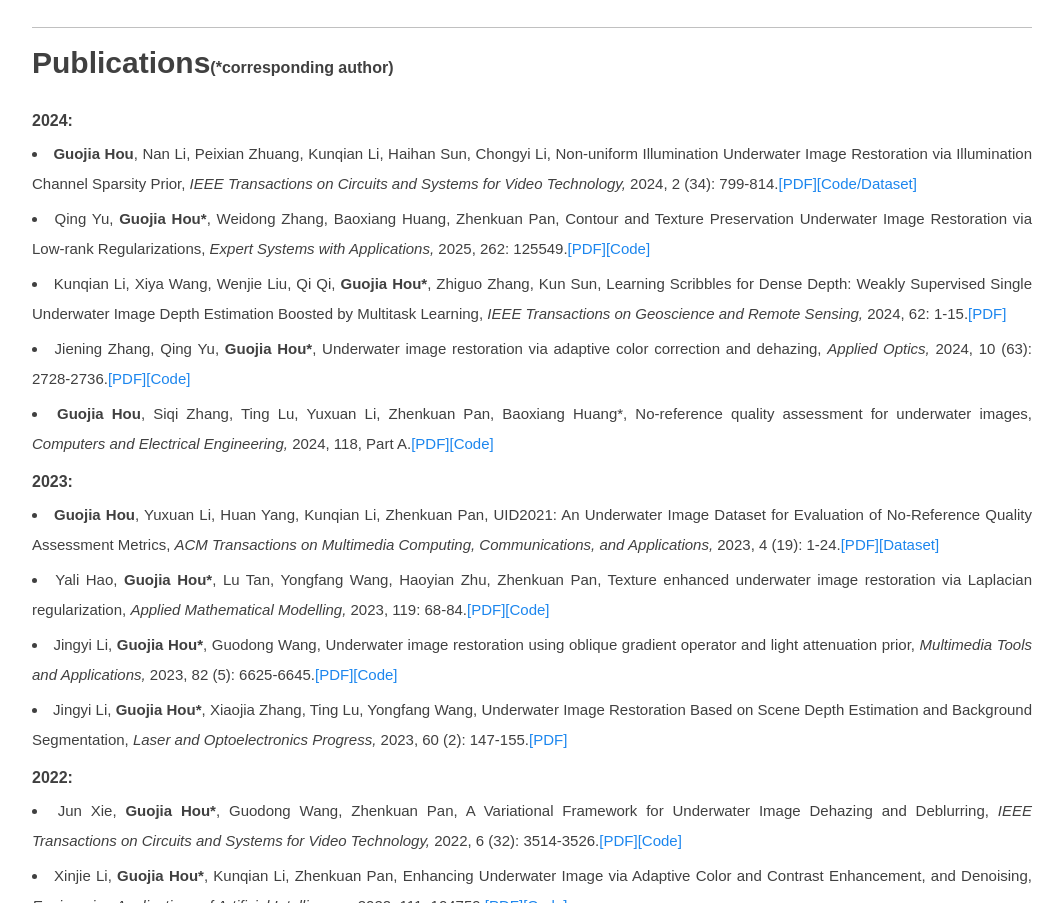
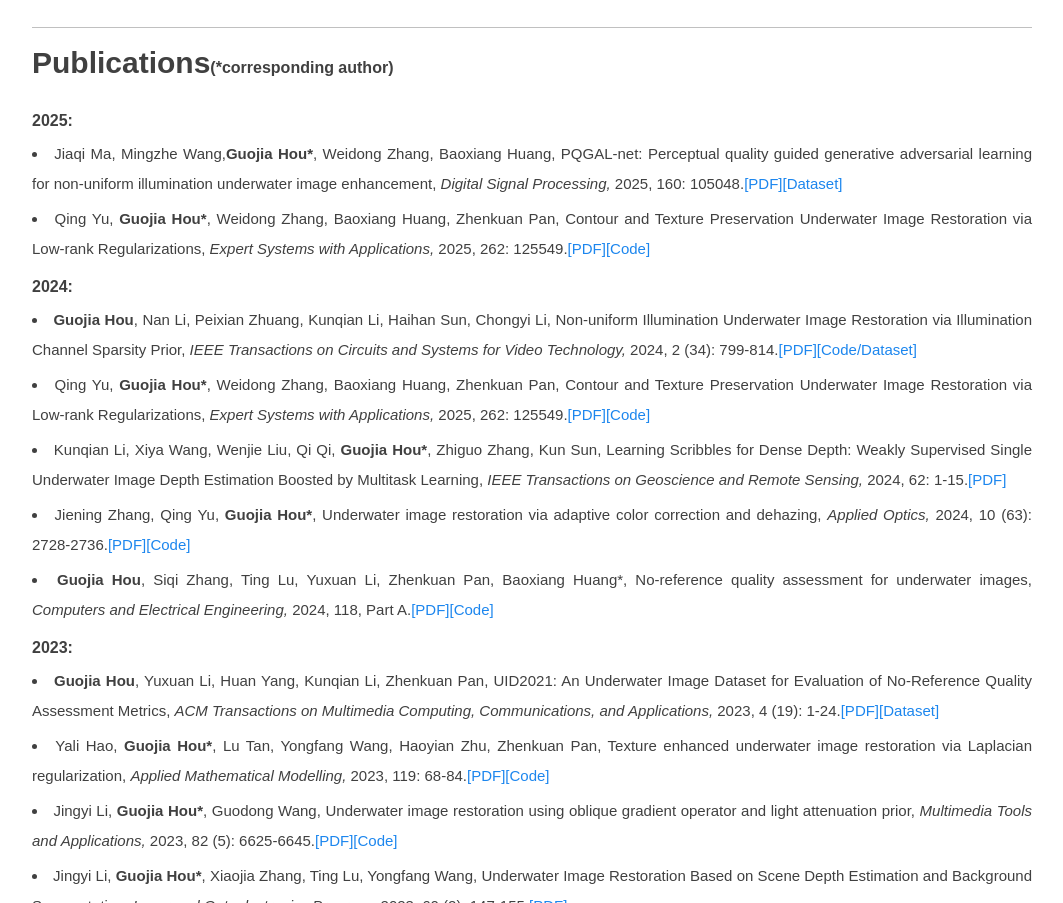
Before and after one commit to Hou-Guojia/hou-guojia.github.io, a plain HTML site: page index.html in a window 1280 px wide. Shown: the part 3307-4210 px from the top of the page, without its empty margins (108-1171 px from the left). Drawn offline with Linux system fonts and the light colour scheme.

Commit message:
Update index.html

```diff
--- a/index.html
+++ b/index.html
@@ -411,6 +411,13 @@ li {
 <div class="content honors" name='honors'>
 	<a name="Papers"></a>
 	<div class="title">Publications<span style="font-size: medium;">(*corresponding author)</span></div>
+	<h1><a id="publications-J-pages" class="anchor" href="#publications-J-pages" aria-hidden="true"><span class="octicon octicon-link"></span></a>2025:</h1>
+		<ul>
+			<li>Jiaqi Ma, Mingzhe Wang,<b>Guojia Hou*</b>, Weidong Zhang, Baoxiang Huang, PQGAL-net: Perceptual quality guided generative adversarial learning for non-uniform illumination underwater image enhancement, <i><ud2>Digital Signal Processing,</ud2></i> 2025, 160: 105048.<a href="https://doi.org/10.1016/j.dsp.2025.105048" target="_blank"><font color="#1C86EE">[PDF]</font><a href="https://github.com/Hou-Guojia/NUIPUI" target="_blank"><font color="#1C86EE">[Dataset]</font></a></li>
+		</ul>
+		<ul>
+			<li>Qing Yu, <b>Guojia Hou*</b>, Weidong Zhang, Baoxiang Huang, Zhenkuan Pan, Contour and Texture Preservation Underwater Image Restoration via Low-rank Regularizations, <i><ud2>Expert Systems with Applications,</ud2></i> 2025, 262: 125549.<a href="https://www.sciencedirect.com/science/article/abs/pii/S0957417424024163" target="_blank"><font color="#1C86EE">[PDF]</font><a href="https://github.com/Hou-Guojia/CT-ULR" target="_blank"><font color="#1C86EE">[Code]</font></a></li>
+		</ul>
 	<h1><a id="publications-J-pages" class="anchor" href="#publications-J-pages" aria-hidden="true"><span class="octicon octicon-link"></span></a>2024:</h1>
 		<ul>
 			<li><b>Guojia Hou</b>, Nan Li, Peixian Zhuang, Kunqian Li, Haihan Sun, Chongyi Li, Non-uniform Illumination Underwater Image Restoration via Illumination Channel Sparsity Prior, <i><ud2>IEEE Transactions on Circuits and Systems for Video Technology,</ud2></i> 2024, 2 (34): 799-814.<a href="https://doi.org/10.1109/TCSVT.2023.3290363" target="_blank"><font color="#1C86EE">[PDF]</font><a href="https://github.com/Hou-Guojia/ICSP" target="_blank"><font color="#1C86EE">[Code/Dataset]</font></a></li>
```
